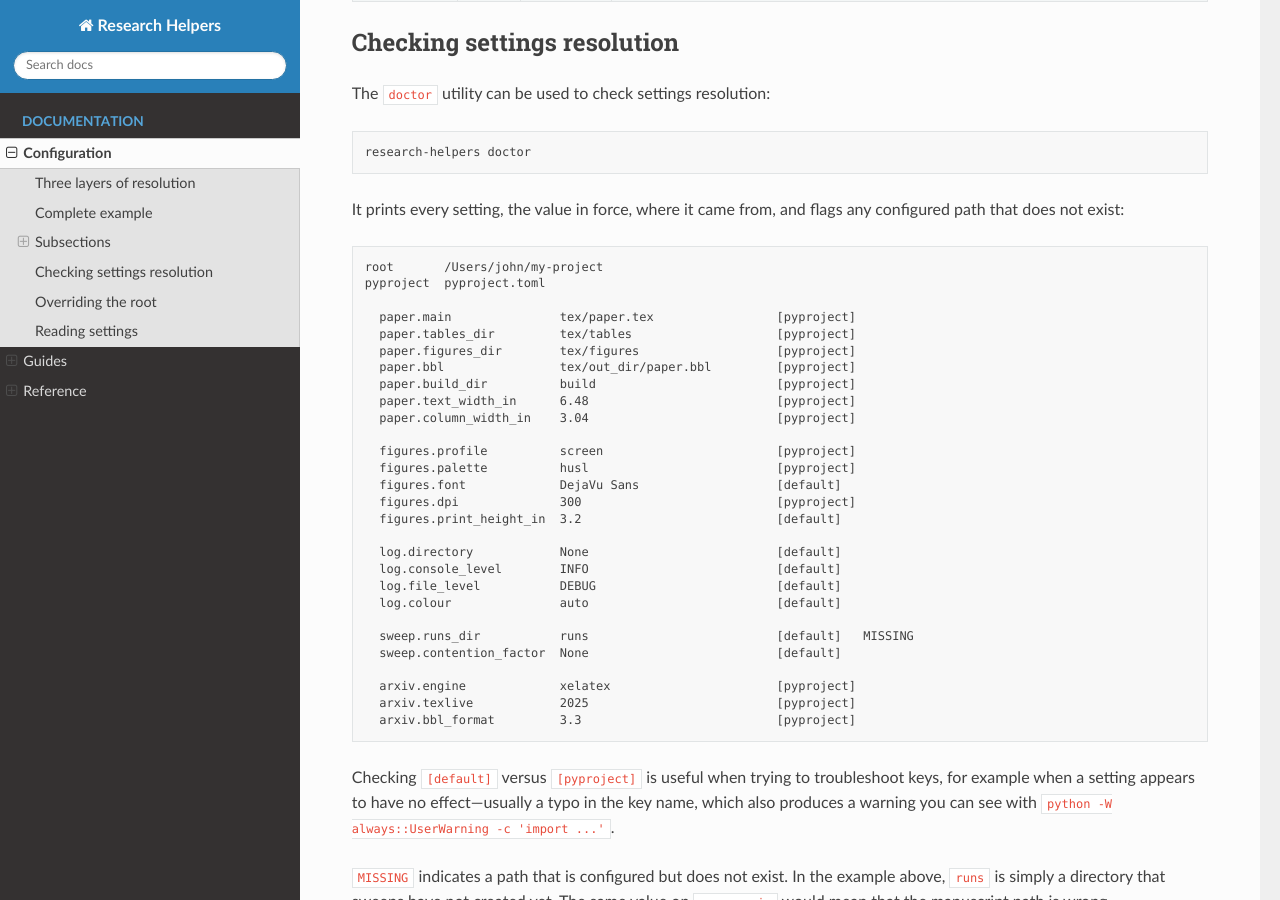
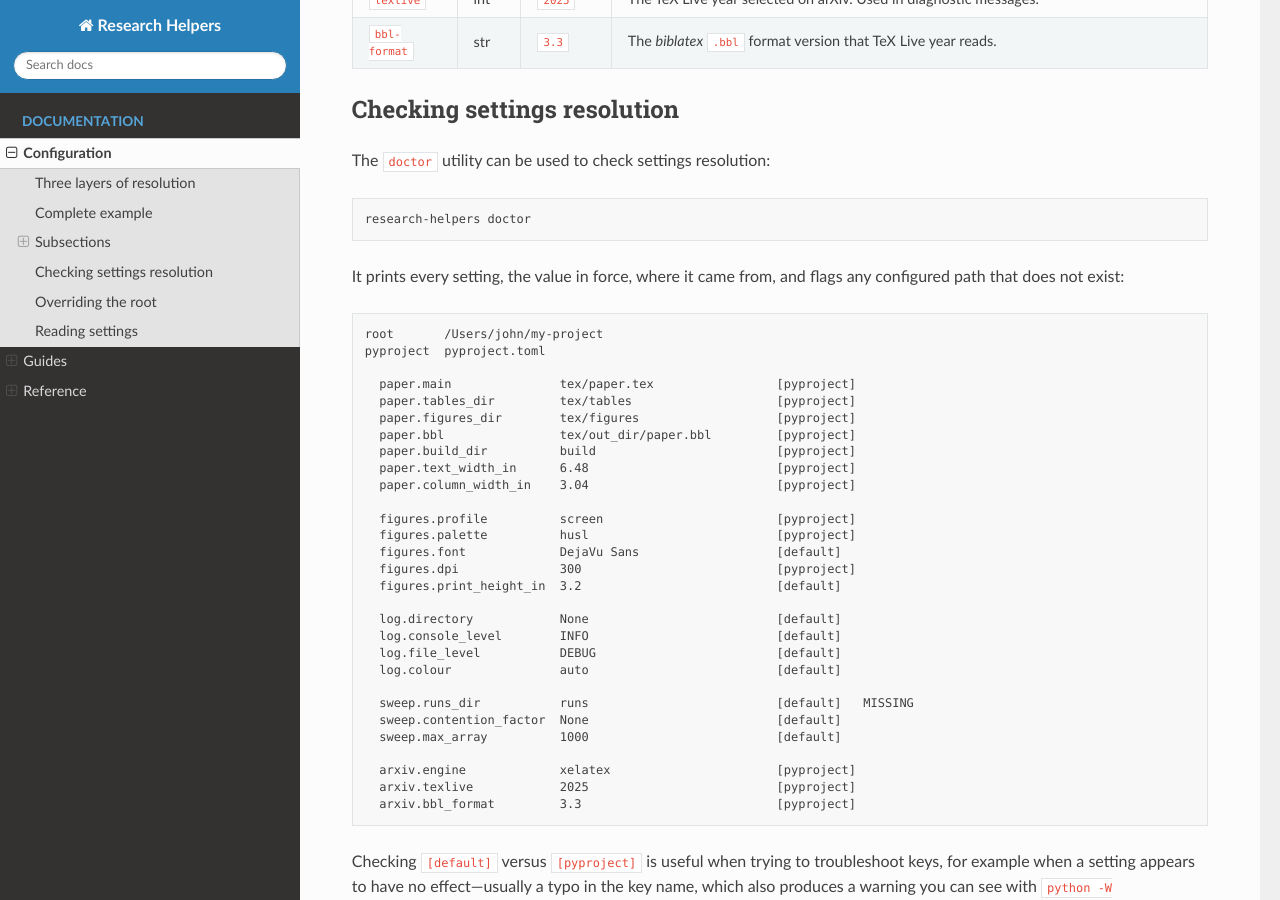
Before and after one commit to gpizzorno/research-helpers, a Sphinx documentation site: the page built from docs/source/configuration.md, in a window 1280 px wide and 900 px high, scrolled down 3897 px. Built offline with Sphinx 7.4.7 and the Read the Docs theme 3.1.0, drawn with Linux system fonts in a browser that asks for light colours; some of the changed text lies outside the part shown.

Commit message:
added new settings

````diff
--- a/docs/source/configuration.md
+++ b/docs/source/configuration.md
@@ -61,11 +61,15 @@
 [tool.research-helpers.sweep]
 runs-dir          = "runs"
 contention-factor = 1.8          # no default is provided, has to be measured
+max-array         = 1000
 
 [tool.research-helpers.arxiv]
 engine     = "xelatex"
 texlive    = 2025
 bbl-format = "3.3"
+
+[tool.research-helpers.documents.note]
+main = "tex/note/note.tex"       # additional document (besides paper)
 ```
 
 ## Subsections
@@ -195,6 +199,7 @@
 
   sweep.runs_dir           runs                          [default]   MISSING
   sweep.contention_factor  None                          [default]
+  sweep.max_array          1000                          [default]
 
   arxiv.engine             xelatex                       [pyproject]
   arxiv.texlive            2025                          [pyproject]
````
